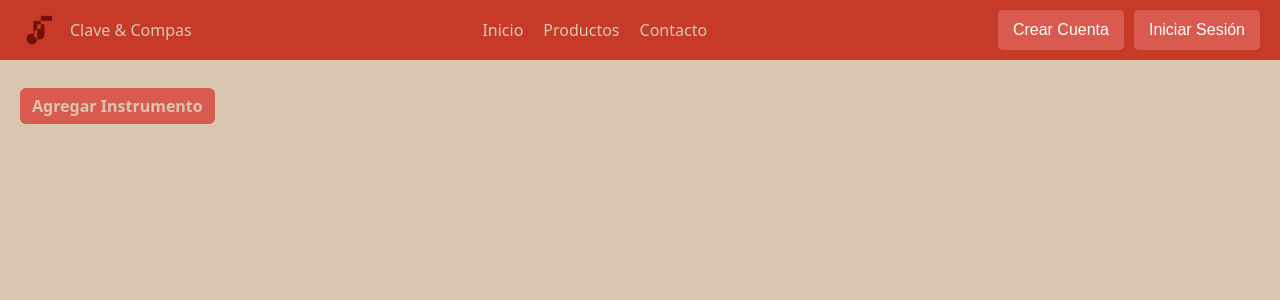
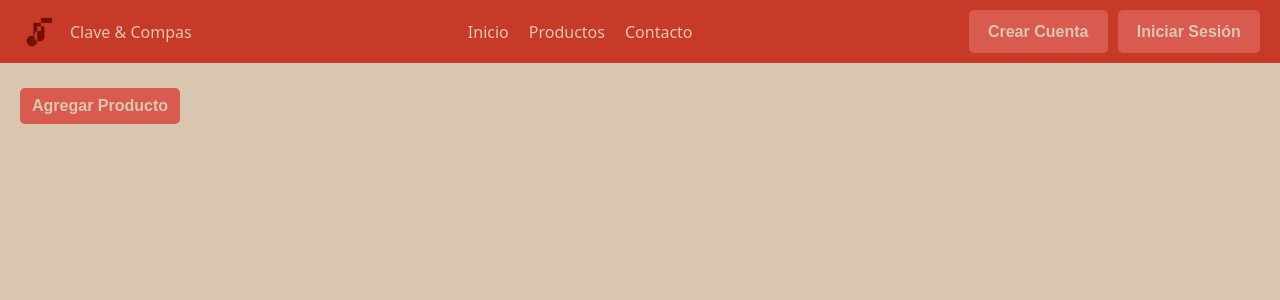
Before and after one commit to ClaReMa7/FrontendIntegratorProject, a React (Vite) app: page /register in a window 1280 px wide. Shown: the top 300 px of the page. Built offline with nearby package versions, Linux system fonts and the light colour scheme; no server answers.

Commit message:
solución conflicto de estilos con el navegador

```diff
--- a/src/components/common/Header.jsx
+++ b/src/components/common/Header.jsx
@@ -1,8 +1,7 @@
 // src/common/Header.jsx
-import React from "react";
 import { Link } from "react-router-dom";
 // Si deseas usar la imagen del logo que está en public, puedes referenciarla directamente:
-import Logo from "/LogoC&C.png"; // Vite permite usar la ruta absoluta desde /public
+//import Logo from "/LogoC&C.png"; // Vite permite usar la ruta absoluta desde /public
 
 function Header() {
   return (
@@ -10,7 +9,7 @@ function Header() {
       <div className="logo">
         <Link to="/">
           {/* Usamos el import "Logo" o también puedes usar src="/LogoC&C.png" */}
-          <img src="/public/img/logo.png" alt="Logo de la empresa" />
+          <img src="/img/logo.png" alt="Logo de la empresa" />
           <span>Clave &amp; Compas</span>
         </Link>
       </div>
@@ -28,8 +27,8 @@ function Header() {
         </ul>
       </nav>
       <div className="auth-buttons">
-        <button className="btn-crear">Crear Cuenta</button>
-        <button className="btn-iniciar">Iniciar Sesión</button>
+        <button className="btn-crear custom-button">Crear Cuenta</button>
+        <button className="btn-iniciar custom-button">Iniciar Sesión</button>
       </div>
     </header>
   );
--- a/src/components/common/RegisterInstrumentButton.jsx
+++ b/src/components/common/RegisterInstrumentButton.jsx
@@ -6,9 +6,9 @@ export const RegisterInstrumentButton = () => {
     const [isModalOpen, setIsModalOpen] = useState(false);
 
     return (
-        <div className="text-center mt-5 add-button">
+        <div className="mt-5 add-button">
             <Button className="custom-button" onClick={() => setIsModalOpen(true)}>
-                Agregar Instrumento
+                Agregar Producto
             </Button>
             <InstrumentForm
                 isOpen={isModalOpen}
--- a/src/pages/Home.jsx
+++ b/src/pages/Home.jsx
@@ -95,7 +95,7 @@ function Home() {
 
       {/* Botón para volver arriba */}
       <button
-        className="btn-subir"
+        className="btn-subir custom-button"
         onClick={() => window.scrollTo({ top: 0, behavior: "smooth" })}
       >
         ↑ Volver arriba
--- a/src/styles/Button.css
+++ b/src/styles/Button.css
@@ -9,9 +9,11 @@
     background: var(--color4);
     color: var(--color2);
     border: none;
+    border-radius: 5px;
     font-weight: bold;
     transition: all 0.3s ease;
     transform: scale(1);
+    font-family: "Alata", sans-serif;
 }
 
 .custom-button:hover {
--- a/src/styles/styles.css
+++ b/src/styles/styles.css
@@ -30,6 +30,11 @@ header {
   z-index: 999;
 }
 
+header a:hover {
+  color: var(--color1);
+  text-decoration: none;
+}
+
 .logo a {
   display: flex;
   align-items: center;
@@ -55,7 +60,7 @@ nav a {
   text-decoration: none;
 }
 
-.auth-buttons button {
+/* .auth-buttons button {
   background: #d95a4e;
   color: white;
   padding: 8px 15px;
@@ -66,15 +71,15 @@ nav a {
   border: none;
   box-shadow: none;
   outline: none;
-}
+} */
 
 .auth-buttons button + button {
   margin-left: 10px;
 }
 
-.auth-buttons button:hover {
+/* .auth-buttons button:hover {
   background: #a83221;
-}
+} */
 
 main {
   padding-top: 80px;
@@ -155,6 +160,7 @@ main {
 .category-btn:hover {
   background: #a83221;
   color: #d9c6b0;
+  border: none;
 }
 
 .category-btn:first-of-type {
@@ -232,21 +238,17 @@ main {
   position: fixed;
   bottom: 20px;
   right: 20px;
-  background: #d95a4e;
-  border: none;
-  color: white;
   padding: 8px 15px;
   cursor: pointer;
   border-radius: 5px;
   transition: background 0.3s;
   font-size: 14px;
   z-index: 999;
-  font-family: "Alata", sans-serif;
 }
 
-.btn-subir:hover {
+/* .btn-subir:hover {
   background: #a83221;
-}
+} */
 
 /* Buscador en la sección Hero */
 .search-form {
```
Also changed, not shown: public/LogoC&C.png (deleted), 1 other file (tests, documents, lock files or other folders).
